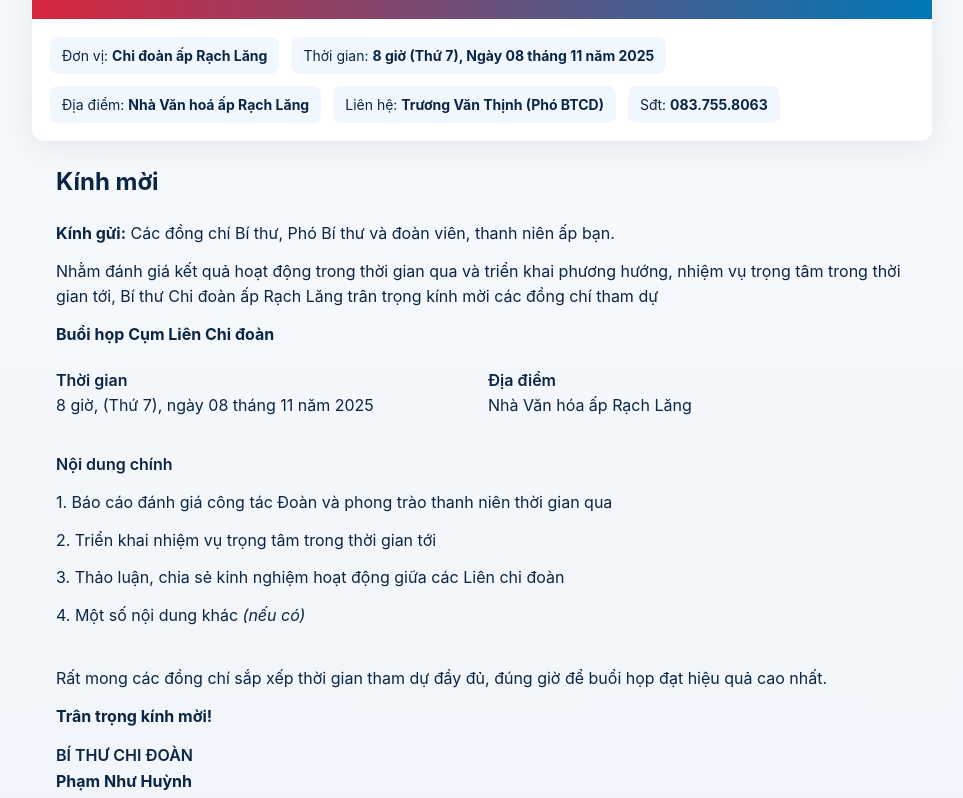
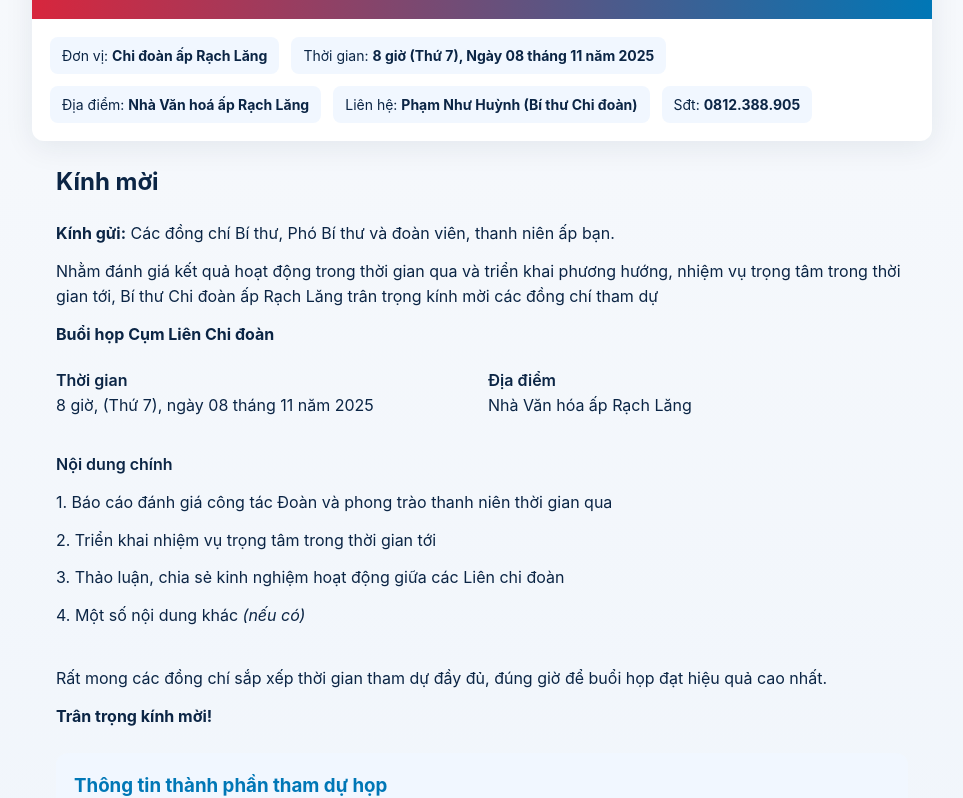
Before and after one commit to thinhtvt20cp/thumoiduhop, a plain HTML site: page index.html in a window 1280 px wide. Shown: the part 161-959 px from the top of the page, without its empty margins (158-1121 px from the left). Drawn offline with Linux system fonts and the light colour scheme.

Commit message:
Update index.html

```diff
--- a/index.html
+++ b/index.html
@@ -176,10 +176,10 @@
             Địa điểm: <strong id="place">Nhà Văn hoá ấp Rạch Lăng</strong>
           </div>
           <div class="item">
-            Liên hệ: <strong id="contact">Trương Văn Thịnh (Phó BTCD)</strong>
+            Liên hệ: <strong id="contact">Phạm Như Huỳnh (Bí thư Chi đoàn)</strong>
             </div>
           <div class="item" >
-            Sđt: <strong id="contact">083.755.8063</strong>
+            Sđt: <strong id="contact">0812.388.905</strong>
           </div>
 
           </div>
@@ -224,8 +224,7 @@
 
             <p><strong>Trân trọng kính mời!</strong></p>
             <div style="margin-top: 14px">
-              <label>BÍ THƯ CHI ĐOÀN</label>
-             <b>Phạm Như Huỳnh</b>
+
             </div>
           </section>
 
```
